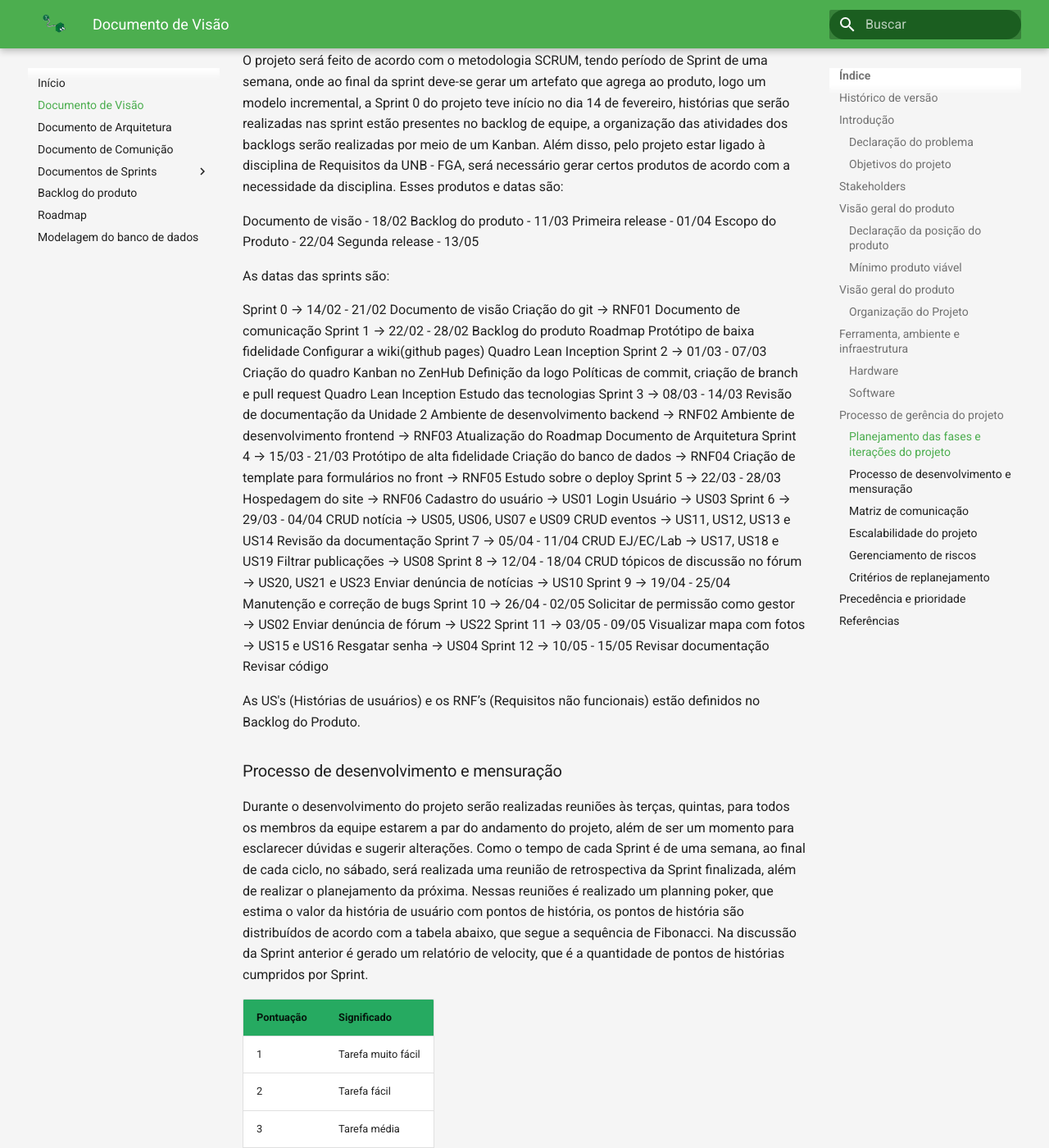
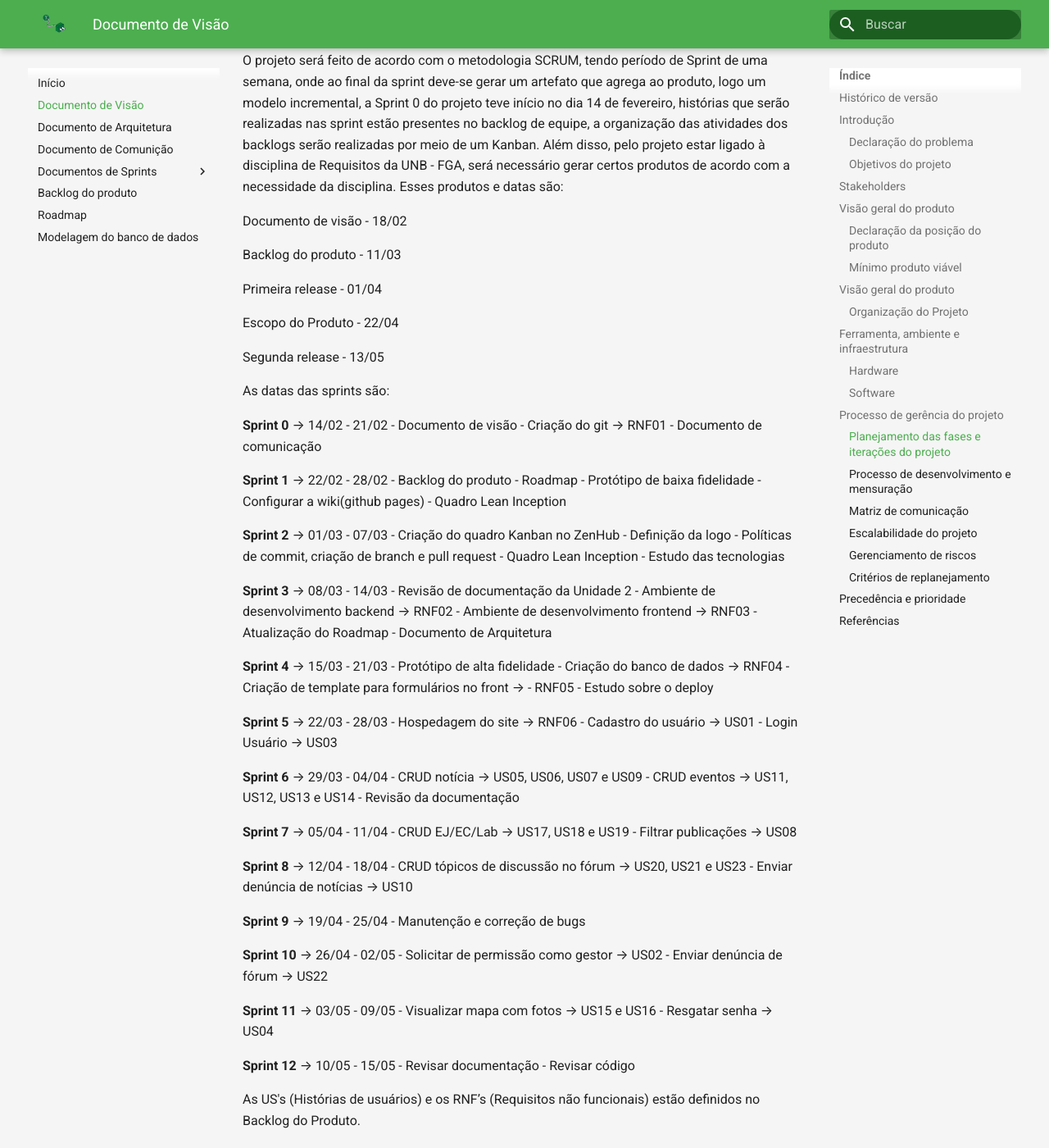
Before and after one commit to Conecta-UnB/Conecta-UnB-Wiki, an MkDocs documentation site: the page built from docs/documento-de-visao.md, in a window 1280 px wide and 1400 px high, scrolled down 4375 px. Shown: the whole window at 82% size. Built offline with MkDocs 1.6.1 and Material for MkDocs 9.7.7, drawn with Linux system fonts in a browser that asks for light colours.

```diff
--- a/docs/documento-de-visao.md
+++ b/docs/documento-de-visao.md
@@ -90,68 +90,83 @@ O MVP do projeto, consiste em possibilitar que os usuários (membros da comunida
 O projeto será feito de acordo com o metodologia SCRUM, tendo período de Sprint de uma semana, onde ao final da sprint deve-se gerar um artefato que agrega ao produto, logo um modelo incremental, a Sprint 0 do projeto teve início no dia 14 de fevereiro, histórias que serão realizadas nas sprint estão presentes no backlog de equipe, a organização das atividades dos backlogs serão realizadas por meio de um Kanban. Além disso, pelo projeto estar ligado à disciplina de Requisitos da UNB - FGA, será necessário gerar certos produtos de acordo com a necessidade da disciplina. Esses produtos e datas são:
 
 Documento de visão - 18/02
+
 Backlog do produto - 11/03
+
 Primeira release - 01/04
+
 Escopo do Produto - 22/04
+
 Segunda release - 13/05
 
 As datas das sprints são:
 
-Sprint 0  →  14/02 - 21/02
-Documento de visão
-Criação do git → RNF01
-Documento de comunicação
-Sprint 1  →  22/02 - 28/02
-Backlog do produto
-Roadmap
-Protótipo de baixa fidelidade
-Configurar a wiki(github pages)
-Quadro Lean Inception
-Sprint 2  →  01/03 - 07/03
-Criação do quadro Kanban no ZenHub
-Definição da logo
-Políticas de commit, criação de branch e pull request
-Quadro Lean Inception
-Estudo das tecnologias
-Sprint 3  →  08/03 - 14/03
-Revisão de documentação da Unidade 2
-Ambiente de desenvolvimento backend → RNF02
-Ambiente de desenvolvimento frontend → RNF03
-Atualização do Roadmap
-Documento de Arquitetura
-Sprint 4  →  15/03 - 21/03
-Protótipo de alta fidelidade
-Criação do banco de dados → RNF04
-Criação de template para formulários no front → RNF05
-Estudo sobre o deploy
-Sprint 5  →  22/03 - 28/03
-Hospedagem do site → RNF06
-Cadastro do usuário → US01
-Login Usuário → US03
-Sprint 6  →  29/03 - 04/04
-CRUD notícia → US05, US06, US07 e US09
-CRUD eventos → US11, US12, US13 e US14
-Revisão da documentação
-Sprint 7  →  05/04 - 11/04
-CRUD EJ/EC/Lab → US17, US18 e US19
-Filtrar publicações → US08
-Sprint 8  →  12/04 - 18/04
-CRUD tópicos de discussão no fórum → US20, US21 e US23
-Enviar denúncia de notícias → US10
-Sprint 9  →  19/04 - 25/04
-Manutenção e correção de bugs
-Sprint 10  →  26/04 - 02/05
-Solicitar de permissão como gestor → US02
-Enviar denúncia de fórum → US22
-Sprint 11  →  03/05 - 09/05
- Visualizar mapa com fotos → US15 e US16
-Resgatar senha → US04
-Sprint 12  →  10/05 - 15/05
-Revisar documentação
-Revisar código
+**Sprint 0**  →  14/02 - 21/02
+- Documento de visão
+- Criação do git → RNF01
+- Documento de comunicação
+
+**Sprint 1** →  22/02 - 28/02
+- Backlog do produto
+- Roadmap
+- Protótipo de baixa fidelidade
+- Configurar a wiki(github pages)
+- Quadro Lean Inception
+
+**Sprint 2**  →  01/03 - 07/03
+- Criação do quadro Kanban no ZenHub
+- Definição da logo
+- Políticas de commit, criação de branch e pull request
+- Quadro Lean Inception
+- Estudo das tecnologias
+
+**Sprint 3**  →  08/03 - 14/03
+- Revisão de documentação da Unidade 2
+- Ambiente de desenvolvimento backend → RNF02
+- Ambiente de desenvolvimento frontend → RNF03
+- Atualização do Roadmap
+- Documento de Arquitetura
+
+**Sprint 4**  →  15/03 - 21/03
+- Protótipo de alta fidelidade
+- Criação do banco de dados → RNF04
+- Criação de template para formulários no front → - RNF05
+- Estudo sobre o deploy
+
+**Sprint 5**  →  22/03 - 28/03
+- Hospedagem do site → RNF06
+- Cadastro do usuário → US01
+- Login Usuário → US03
+
+**Sprint 6**  →  29/03 - 04/04
+- CRUD notícia → US05, US06, US07 e US09
+- CRUD eventos → US11, US12, US13 e US14
+- Revisão da documentação
+
+**Sprint 7**  →  05/04 - 11/04
+- CRUD EJ/EC/Lab → US17, US18 e US19
+- Filtrar publicações → US08
+
+**Sprint 8**  →  12/04 - 18/04
+- CRUD tópicos de discussão no fórum → US20, US21 e US23
+- Enviar denúncia de notícias → US10
+
+**Sprint 9**  →  19/04 - 25/04
+- Manutenção e correção de bugs
+
+**Sprint 10**  →  26/04 - 02/05
+- Solicitar de permissão como gestor → US02
+- Enviar denúncia de fórum → US22
+
+**Sprint 11**  →  03/05 - 09/05
+- Visualizar mapa com fotos → US15 e US16
+- Resgatar senha → US04
+
+**Sprint 12**  →  10/05 - 15/05
+- Revisar documentação
+- Revisar código
 
 As US's (Histórias de usuários) e os RNF’s (Requisitos não funcionais) estão definidos no Backlog do Produto.
-
 
 ### Processo de desenvolvimento e mensuração
 
```
